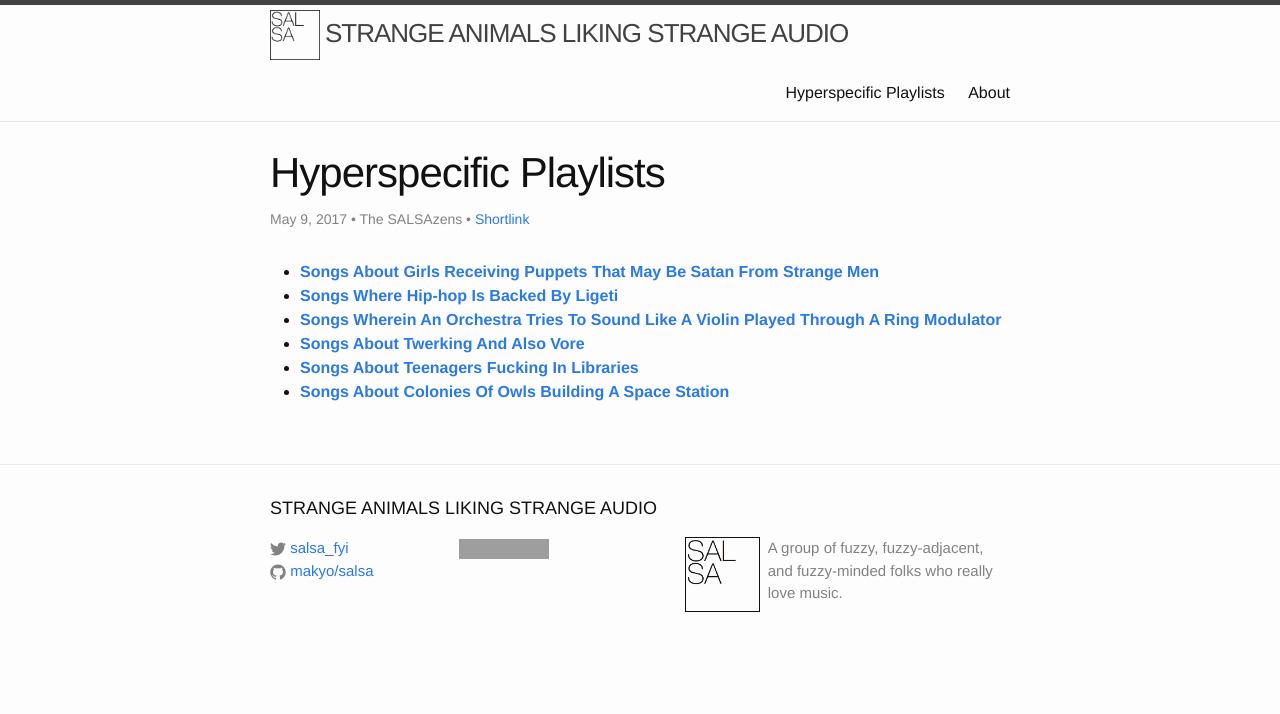
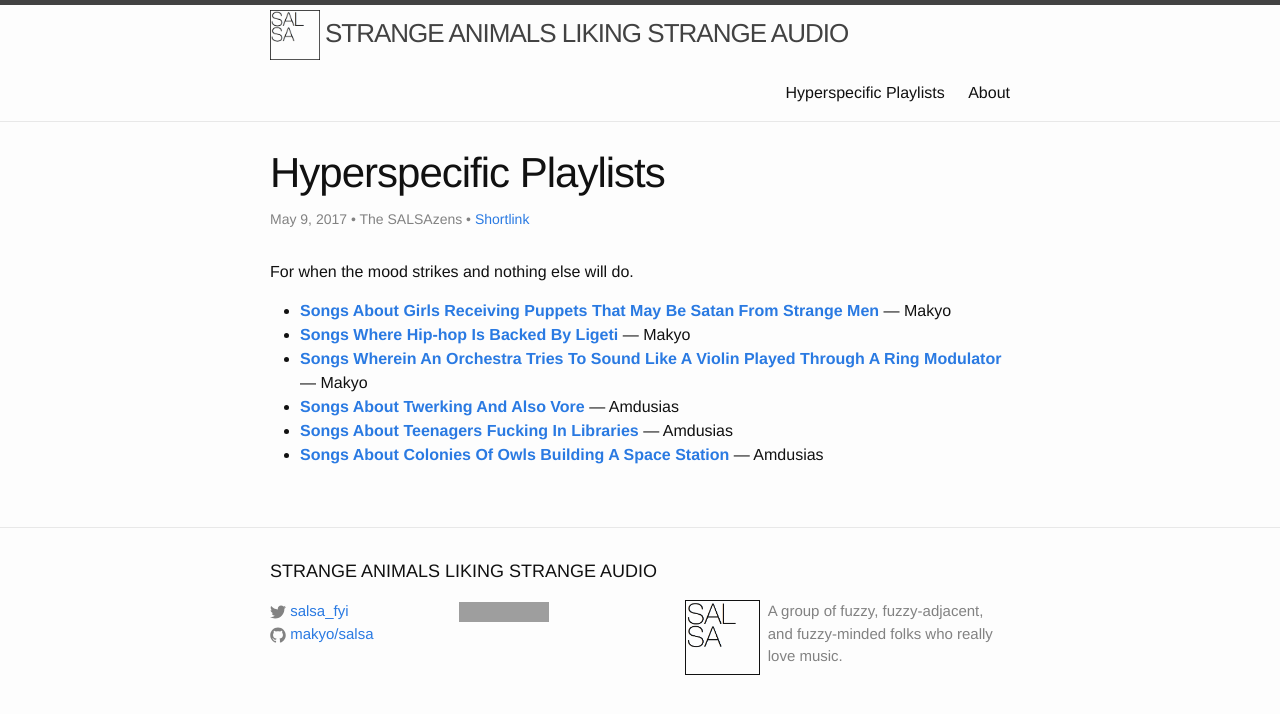
Before and after one commit to makyo/salsa, a Jekyll site: the page built from drafts/2017-05-09-hyperspecific-playlists.md, in a window 1280 px wide. Shown: the top 714 px of the page. Built offline with Jekyll 4.4.1, drawn with Linux system fonts in a browser that asks for light colours; comment, search, counter and statistics services are not loaded; grey boxes are pictures that could not be loaded.

Commit message:
Formatting

```diff
--- a/drafts/2017-05-09-hyperspecific-playlists.md
+++ b/drafts/2017-05-09-hyperspecific-playlists.md
@@ -5,9 +5,11 @@ author: The SALSAzens
 date: 2017-05-09
 ---
 
-* [**Songs About Girls Receiving Puppets That May Be Satan From Strange Men**](https://open.spotify.com/user/drabmakyo/playlist/1a9rroina9qiLX8Qm2XQem)
-* [**Songs Where Hip-hop Is Backed By Ligeti**](https://open.spotify.com/user/drabmakyo/playlist/3Cg3ZanrMglI30coXZL9pV)
-* [**Songs Wherein An Orchestra Tries To Sound Like A Violin Played Through A Ring Modulator**](https://open.spotify.com/user/drabmakyo/playlist/4oWcTSHH3wOmFhYIyNTgpq)
-* [**Songs About Twerking And Also Vore**](https://open.spotify.com/user/forneuslex/playlist/5Eq02z41PrB3tvhEUkmh5B)
-* [**Songs About Teenagers Fucking In Libraries**](https://open.spotify.com/user/forneuslex/playlist/65HunYtzHN5faWCyA4EaqR)
-* [**Songs About Colonies Of Owls Building A Space Station**](https://open.spotify.com/user/forneuslex/playlist/4ktAbSFepAEMHFW1kc4Cqq)
+For when the mood strikes and nothing else will do.
+
+* [**Songs About Girls Receiving Puppets That May Be Satan From Strange Men**](https://open.spotify.com/user/drabmakyo/playlist/1a9rroina9qiLX8Qm2XQem) --- Makyo
+* [**Songs Where Hip-hop Is Backed By Ligeti**](https://open.spotify.com/user/drabmakyo/playlist/3Cg3ZanrMglI30coXZL9pV) --- Makyo
+* [**Songs Wherein An Orchestra Tries To Sound Like A Violin Played Through A Ring Modulator**](https://open.spotify.com/user/drabmakyo/playlist/4oWcTSHH3wOmFhYIyNTgpq) --- Makyo
+* [**Songs About Twerking And Also Vore**](https://open.spotify.com/user/forneuslex/playlist/5Eq02z41PrB3tvhEUkmh5B) --- Amdusias
+* [**Songs About Teenagers Fucking In Libraries**](https://open.spotify.com/user/forneuslex/playlist/65HunYtzHN5faWCyA4EaqR) --- Amdusias
+* [**Songs About Colonies Of Owls Building A Space Station**](https://open.spotify.com/user/forneuslex/playlist/4ktAbSFepAEMHFW1kc4Cqq) --- Amdusias
```
